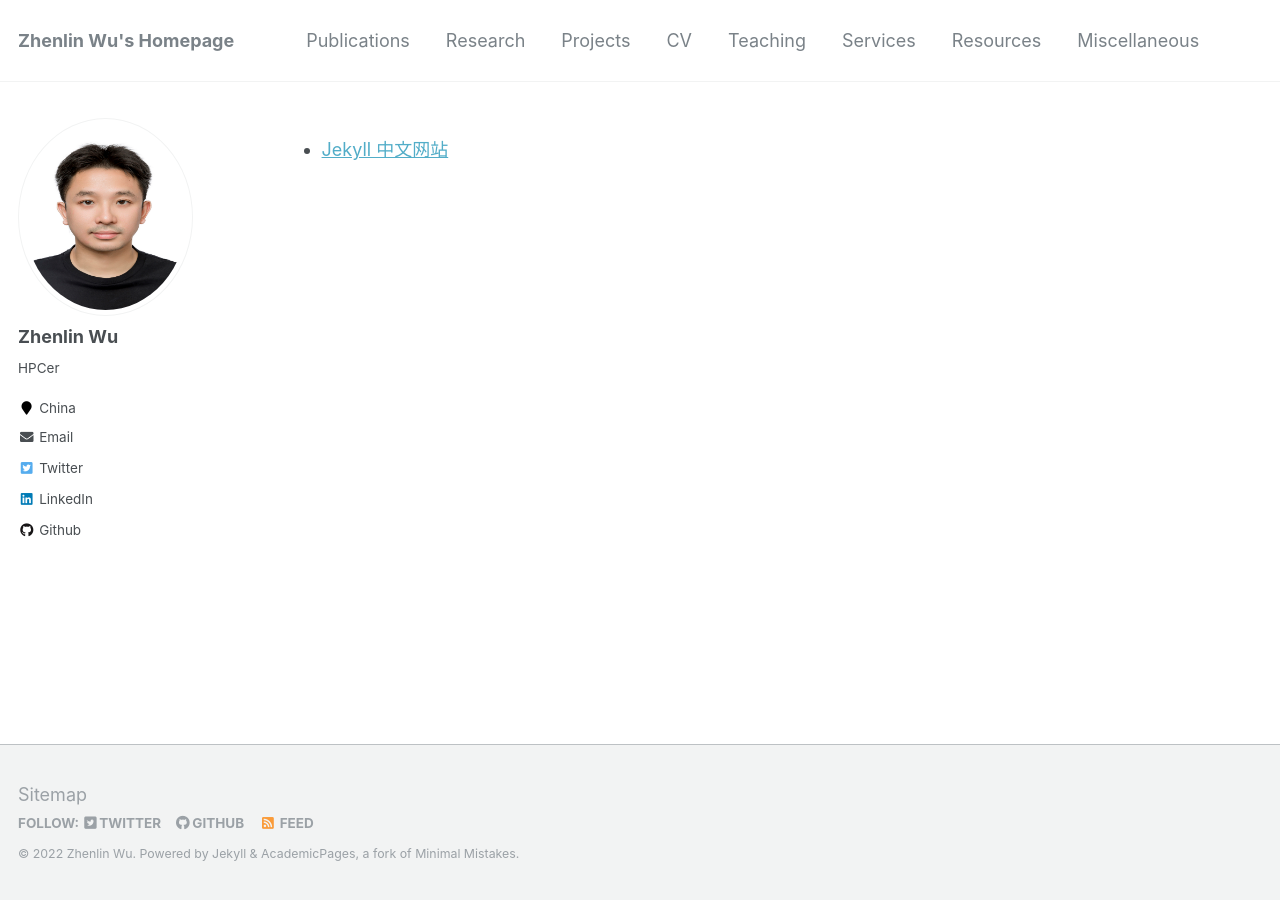
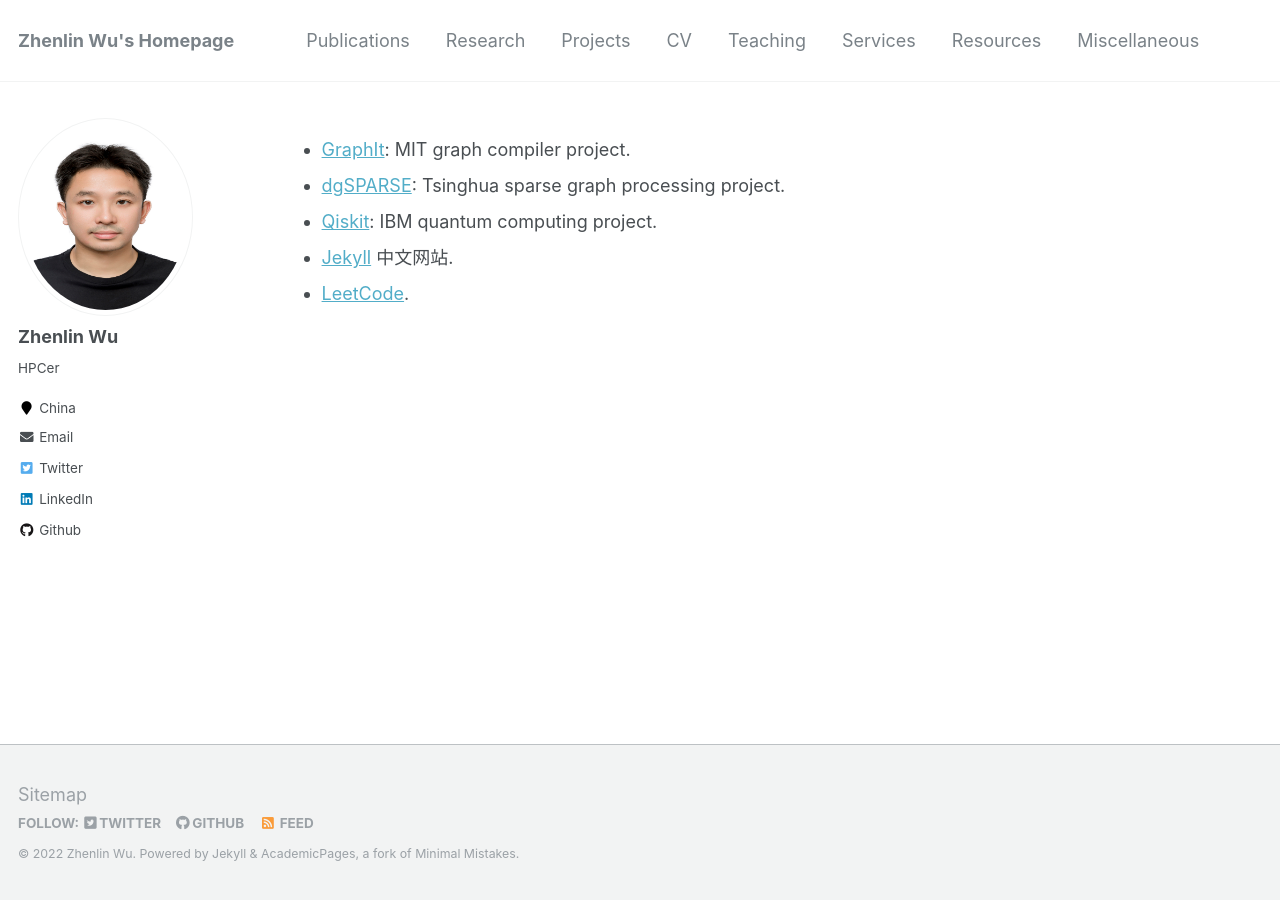
Before and after one commit to zhenlin-work/zhenlin-work.github.io, a Jekyll site: the page built from resources.md, in a window 1280 px wide. Built offline with Jekyll 4.4.1, drawn with Linux system fonts in a browser that asks for light colours; our own code applies the rules of GitHub Pages for plain Markdown files.

Commit message:
Update resources.md

```diff
--- a/resources.md
+++ b/resources.md
@@ -1 +1,5 @@
-- [Jekyll 中文网站](http://jekyllcn.com/)
+- [GraphIt](https://graphit-lang.org/): MIT graph compiler project.
+- [dgSPARSE](https://dgsparse.github.io/): Tsinghua sparse graph processing project.
+- [Qiskit](https://qiskit.org/documentation/getting_started.html/): IBM quantum computing project.
+- [Jekyll](http://jekyllcn.com/) 中文网站.
+- [LeetCode](https://leetcode-cn.com/problemset/all/).
```
